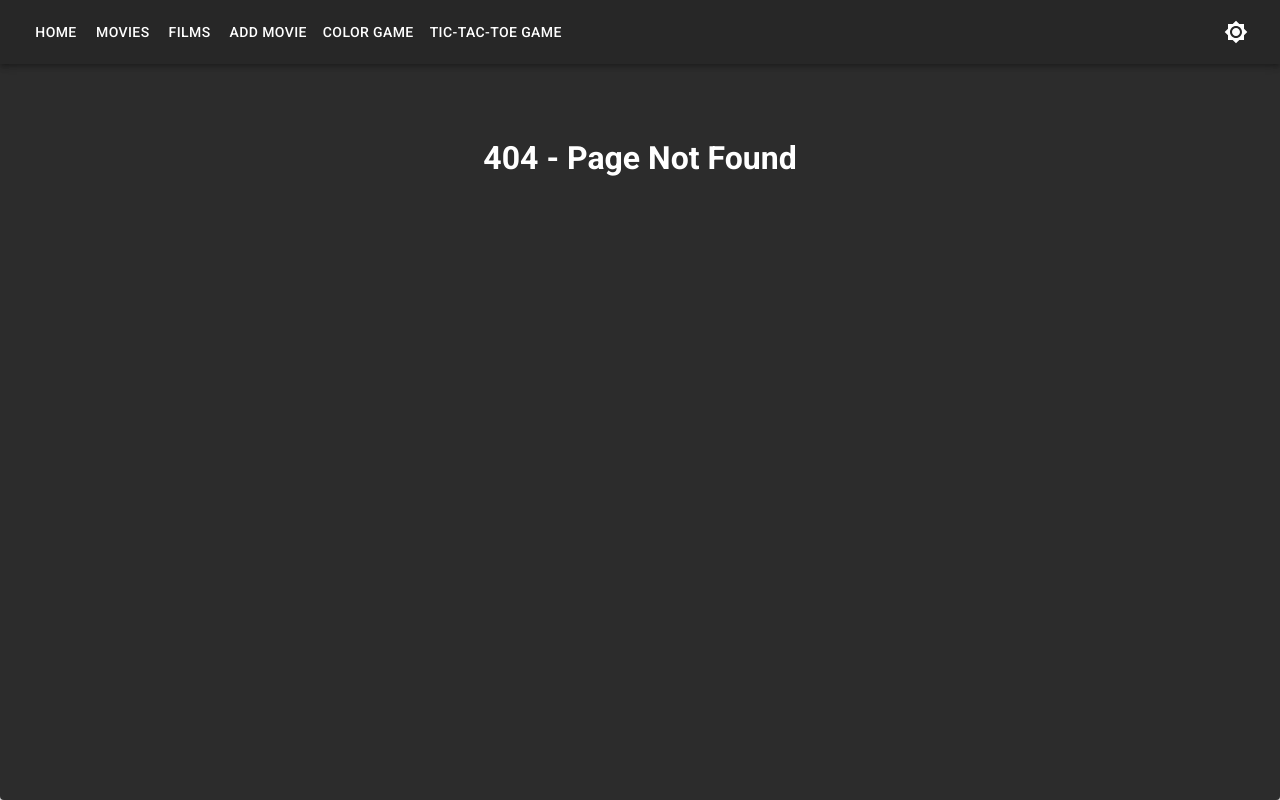
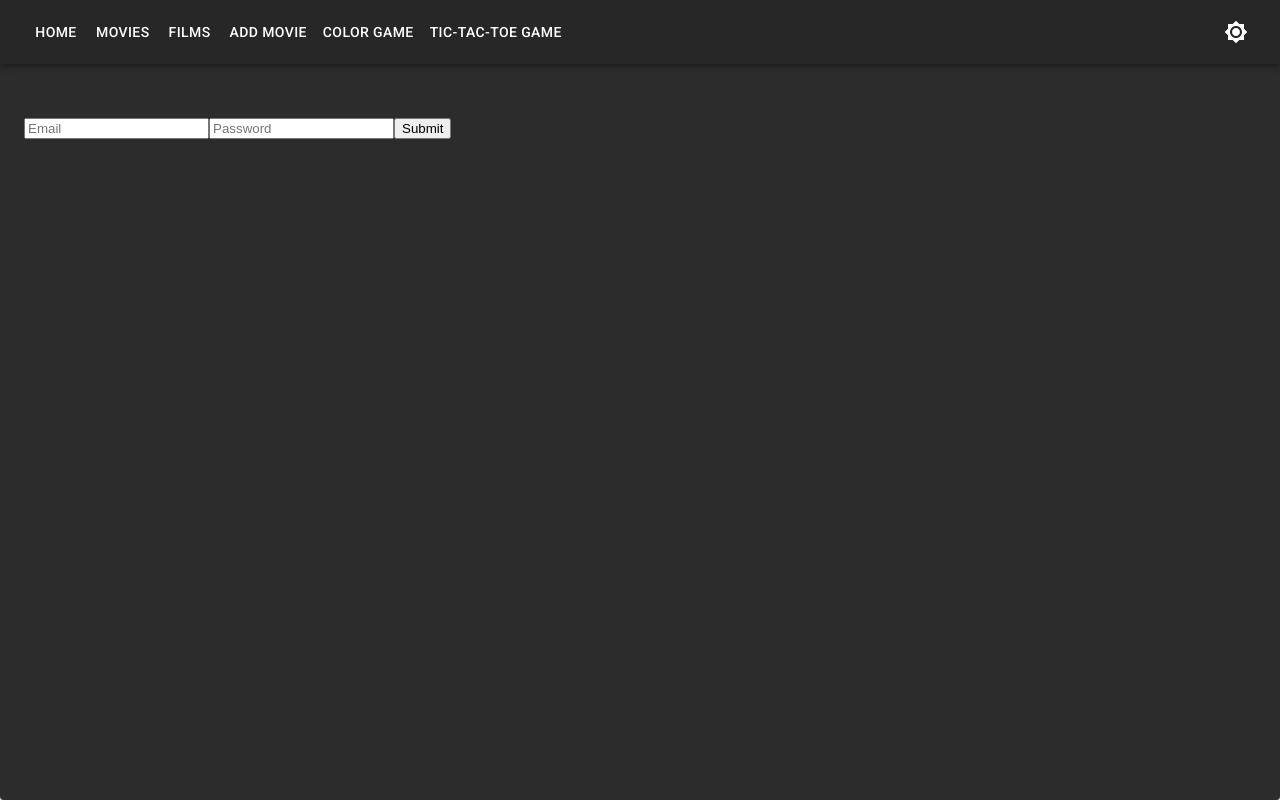
Before and after one commit to SARAVANAN-SSS/movie-app-2, a React (Create React App) app: page /basic-form in a window 1280 px wide. Before the commit this address had no page. Built offline with nearby package versions, Linux system fonts and the light colour scheme.

Commit message:
completed

```diff
--- a/package.json
+++ b/package.json
@@ -10,11 +10,13 @@
     "@testing-library/jest-dom": "^5.16.4",
     "@testing-library/react": "^13.3.0",
     "@testing-library/user-event": "^13.5.0",
+    "formik": "^2.2.9",
     "react": "^18.2.0",
     "react-dom": "^18.2.0",
     "react-router-dom": "^5.3.3",
     "react-scripts": "5.0.1",
-    "web-vitals": "^2.1.4"
+    "web-vitals": "^2.1.4",
+    "yup": "^0.32.11"
   },
   "scripts": {
     "start": "react-scripts start",
--- a/src/AddMovie.js
+++ b/src/AddMovie.js
@@ -1,21 +1,29 @@
 import Button from '@mui/material/Button';
 import TextField from '@mui/material/TextField';
-import { useState } from 'react';
 import { useHistory } from 'react-router-dom';
+import { useFormik } from 'formik';
+import * as yup from 'yup';
+
+
+const schema = yup.object({
+  name: yup.string().required().min(2,"Provide Bigger Name"),
+  poster: yup.string().required(),
+  rating: yup.number().required().min(1,"Provide Better rating").max(10),
+  summary: yup.string().required().min(2,"Provide Better Summary"),
+  trailer: yup.string().required(),
+
+
+})
 
 export function AddMovie() {
 
-  const [name, setName] = useState();
-  const [poster, setPoster] = useState();
-  const [rating, setRating] = useState();
-  const [summary, setSummary] = useState();
-  const [trailer, setTrailer] = useState();
+  const {values,touched,errors,handleBlur,handleChange,handleSubmit} = useFormik({
+    initialValues : {name:"",poster:"",rating:"",summary:"",trailer:""},
+    validationSchema : schema,
+    onSubmit : (newMovie) => addMovie(newMovie)
+  })
 
-  const history = useHistory();
-
-  const addMovie = () => {
-
-    const newMovie = { name: name, poster: poster, rating: rating, summary: summary, trailer: trailer };
+  const addMovie = (newMovie) => {
 
     fetch("https://62d5ee0dd4406e523562b8ce.mockapi.io/movies",{
       method : "POST",
@@ -30,21 +38,20 @@ export function AddMovie() {
 
   }
 
-
-
+  const history = useHistory();
 
   return (
 
-    <div className="add-movie-btn">
+    <form onSubmit={handleSubmit} className="add-movie-btn">
 
-      <TextField value={name} onChange={(event) => { setName(event.target.value); }} label="Name" variant="outlined" />
-      <TextField value={poster} onChange={(event) => { setPoster(event.target.value); }} label="Poster" variant="outlined" />
-      <TextField value={rating} onChange={(event) => { setRating(event.target.value); }} label="Rating" variant="outlined" />
-      <TextField value={summary} onChange={(event) => { setSummary(event.target.value); }} label="Summary" variant="outlined" />
-      <TextField value={trailer} onChange={(event) => { setTrailer(event.target.value); }} label="Trailer" variant="outlined" />
-      <Button variant="outlined" onClick={addMovie}>Add Movie</Button>
+      <TextField helperText={touched.name && errors.name ? errors.name : ""} error={touched.name && errors.name}  type="text" name="name" onChange={handleChange} onBlur={handleBlur} value={values.name} label="Name" variant="outlined" />
+      <TextField helperText={touched.poster && errors.poster ? errors.poster : ""} error={touched.poster && errors.poster} type="text" name="poster" onChange={handleChange} onBlur={handleBlur} value={values.poster}  label="Poster" variant="outlined" />
+      <TextField helperText={touched.rating && errors.rating ? errors.rating : ""} error={touched.rating && errors.rating} type="number" name="rating" onChange={handleChange} onBlur={handleBlur} value={values.rating} label="Rating" variant="outlined" />
+      <TextField helperText={touched.summary && errors.summary ? errors.summary : ""} error={touched.summary && errors.summary} type="text" name="summary" onChange={handleChange} onBlur={handleBlur} value={values.summary} label="Summary" variant="outlined" />
+      <TextField helperText={touched.trailer && errors.trailer ? errors.trailer : ""} error ={touched.trailer && errors.trailer} type="text" name="trailer" onChange={handleChange} onBlur={handleBlur} value={values.trailer} label="Trailer" variant="outlined" />
+      <Button type="submit" variant="outlined">Add Movie</Button>
 
-    </div>
+    </form>
 
   );
 }
--- a/src/App.js
+++ b/src/App.js
@@ -17,6 +17,7 @@ import Brightness7Icon from '@mui/icons-material/Brightness7';
 import Paper from '@mui/material/Paper';
 import { Home } from './Home';
 import { EditMovie } from './EditMovie';
+import BasicForm from './BasicForm'
 
 
 
@@ -107,6 +108,7 @@ const theme = createTheme({
       <Route path="/color-game"><AddColor /></Route>
       <Route path="/tic-tac-toe-game">Tic-Tac-Toe Game</Route>
       <Route exact path="/"><Home /></Route>
+      <Route exact path="/basic-form"><BasicForm /></Route>
       <Route path="**"> <NotFound /> </Route>
 
       </Switch>
--- /dev/null
+++ b/src/BasicForm.js
@@ -0,0 +1,71 @@
+import { useFormik } from 'formik';
+import * as yup from 'yup';
+
+
+const schema = yup.object({
+    email :
+    yup.string()
+    .min(5,"Provide Longer Email")
+    .required()
+    .matches(!/^[A-Z0-9._%+-]+@[A-Z0-9.-]+\.[A-Z]{2,}$/i,"Pattern Not Matched"),
+    password :
+    yup.string()
+    .min(8)
+    .max(12)
+    .required()
+  })
+
+// const validateForm = (values) => {
+
+//   const errors = {};
+
+//   if(values.email.length < 5){
+//     errors.email = "Provide longer Email"
+//   }else if (
+//     !/^[A-Z0-9._%+-]+@[A-Z0-9.-]+\.[A-Z]{2,}$/i.test(values.email)
+//   ) {
+//     errors.email = 'Invalid email address'}
+//   if(values.password.length < 8){
+//     errors.password = "Provide Bigger Password"
+//   }else if(values.password.length > 12){
+//     errors.password = "Provide Smaller Password"
+//   }
+//   return errors;
+// }
+
+export default function BasicForm() {
+
+  const {handleBlur,handleSubmit,handleChange,values,errors,touched} = useFormik ({
+    initialValues : { email:"", password:""},
+    validationSchema : schema,
+    onSubmit : (values) => {},
+});
+console.log("formik.touched",touched)
+  return (
+    <form onSubmit={handleSubmit}>
+      <input
+      id="email"
+      name="email"
+      type="email"
+      placeholder="Email"
+      value={values.email}
+      onChange={handleChange}
+      onBlur={handleBlur} />
+
+      {touched.email && errors.email ? errors.email :"" }
+
+      <input
+      id="password"
+      name="password"
+      type="password"
+      placeholder="Password"
+      value = { values.password }
+      onChange={handleChange}
+      onBlur={handleBlur} />
+
+     {touched.password && errors.password ? errors.password : ""}
+
+      <button type="submit">Submit</button>
+    </form>
+  );
+}
--- a/src/EditMovie.js
+++ b/src/EditMovie.js
@@ -2,6 +2,19 @@ import Button from '@mui/material/Button';
 import TextField from '@mui/material/TextField';
 import { useState,useEffect } from 'react';
 import { useHistory,useParams } from 'react-router-dom';
+import { useFormik } from 'formik';
+import * as yup from 'yup';
+
+
+const schema = yup.object({
+  name: yup.string().required().min(2,"Provide Bigger Name"),
+  poster: yup.string().required(),
+  rating: yup.number().required().min(1,"Provide Better rating").max(10),
+  summary: yup.string().required().min(2,"Provide Better Summary"),
+  trailer: yup.string().required(),
+
+
+})
 
 export function EditMovie() {
 
@@ -23,17 +36,11 @@ export function EditMovie() {
 
   function UpdateMovie({ movie }) {
 
-  const [name, setName] = useState(movie.name);
-  const [poster, setPoster] = useState(movie.poster);
-  const [rating, setRating] = useState(movie.rating);
-  const [summary, setSummary] = useState(movie.summary);
-  const [trailer, setTrailer] = useState(movie.trailer);
-
   const history = useHistory();
 
-  const editMovie = () => {
+  const editMovie = (updatedMovie) => {
 
-    const updatedMovie = { name, poster, rating, summary, trailer };
+    // const updatedMovie = { name, poster, rating, summary, trailer };
 
     fetch(`https://62d5ee0dd4406e523562b8ce.mockapi.io/movies/${movie.id}`,{
       method : "PUT",
@@ -48,21 +55,26 @@ export function EditMovie() {
 
   }
 
+  const { handleBlur,handleChange,handleSubmit,touched,errors,values } = useFormik({
+    initialValues : movie,
+    validationSchema : schema,
+    onSubmit : (value) => editMovie(value)
 
+  })
 
 
   return (
 
-    <div className="add-movie-btn">
+    <form onSubmit = {handleSubmit} className="add-movie-btn">
 
-      <TextField value={name} onChange={(event) => { setName(event.target.value); }} label="Name" variant="outlined" />
-      <TextField value={poster} onChange={(event) => { setPoster(event.target.value); }} label="Poster" variant="outlined" />
-      <TextField value={rating} onChange={(event) => { setRating(event.target.value); }} label="Rating" variant="outlined" />
-      <TextField value={summary} onChange={(event) => { setSummary(event.target.value); }} label="Summary" variant="outlined" />
-      <TextField value={trailer} onChange={(event) => { setTrailer(event.target.value); }} label="Trailer" variant="outlined" />
-      <Button variant="outlined" onClick={editMovie} color='secondary'>Save</Button>
+      <TextField helperText={touched.name && errors.name ? errors.name : ""} error={touched.name && errors.name}  type="text" name="name" onChange={handleChange} onBlur={handleBlur} value={values.name} label="Name" variant="outlined" />
+      <TextField helperText={touched.poster && errors.poster ? errors.poster : ""} error={touched.poster && errors.poster} type="text" name="poster" onChange={handleChange} onBlur={handleBlur} value={values.poster}  label="Poster" variant="outlined" />
+      <TextField helperText={touched.rating && errors.rating ? errors.rating : ""} error={touched.rating && errors.rating} type="number" name="rating" onChange={handleChange} onBlur={handleBlur} value={values.rating} label="Rating" variant="outlined" />
+      <TextField helperText={touched.summary && errors.summary ? errors.summary : ""} error={touched.summary && errors.summary} type="text" name="summary" onChange={handleChange} onBlur={handleBlur} value={values.summary} label="Summary" variant="outlined" />
+      <TextField helperText={touched.trailer && errors.trailer ? errors.trailer : ""} error ={touched.trailer && errors.trailer} type="text" name="trailer" onChange={handleChange} onBlur={handleBlur} value={values.trailer} label="Trailer" variant="outlined" />
+      <Button variant="outlined" type="submit" color='secondary'>Save</Button>
 
-    </div>
+    </form>
 
   );
 }
```
Also changed, not shown: 1 other file (tests, documents, lock files or other folders).
